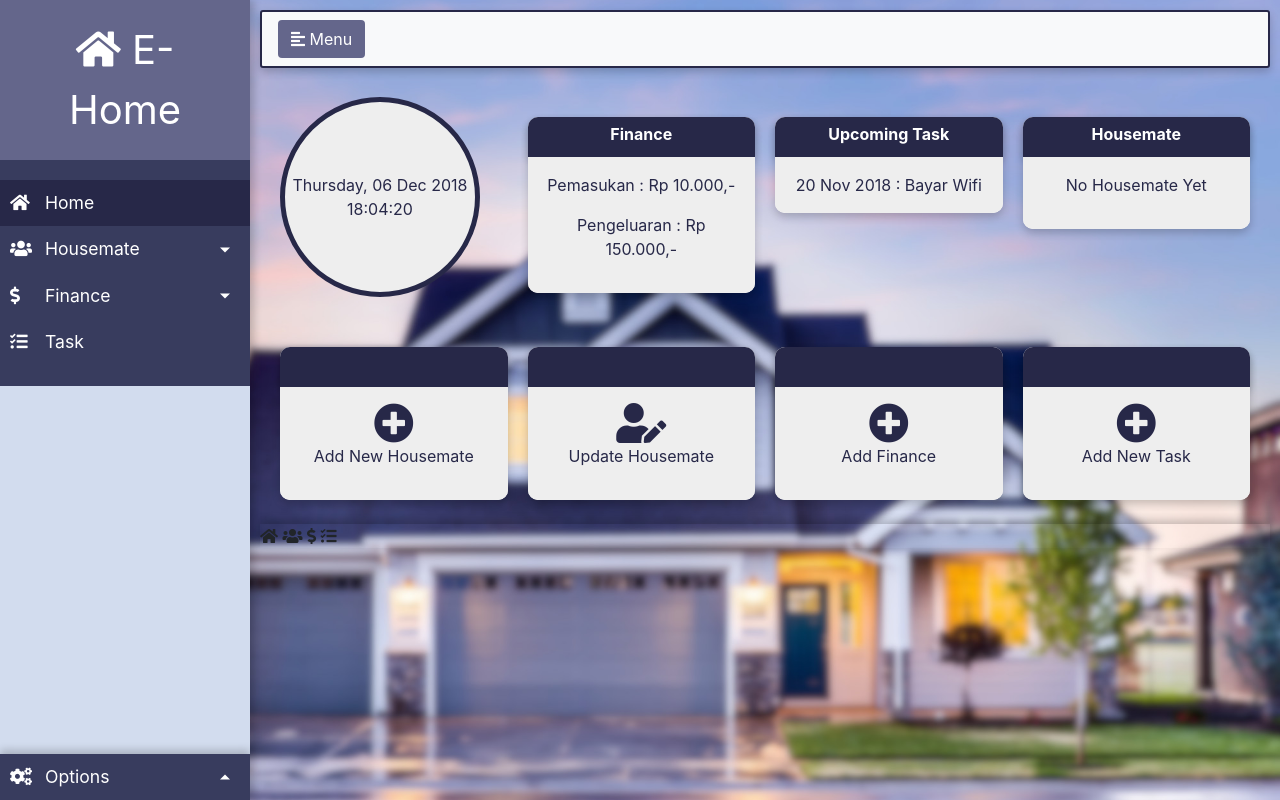
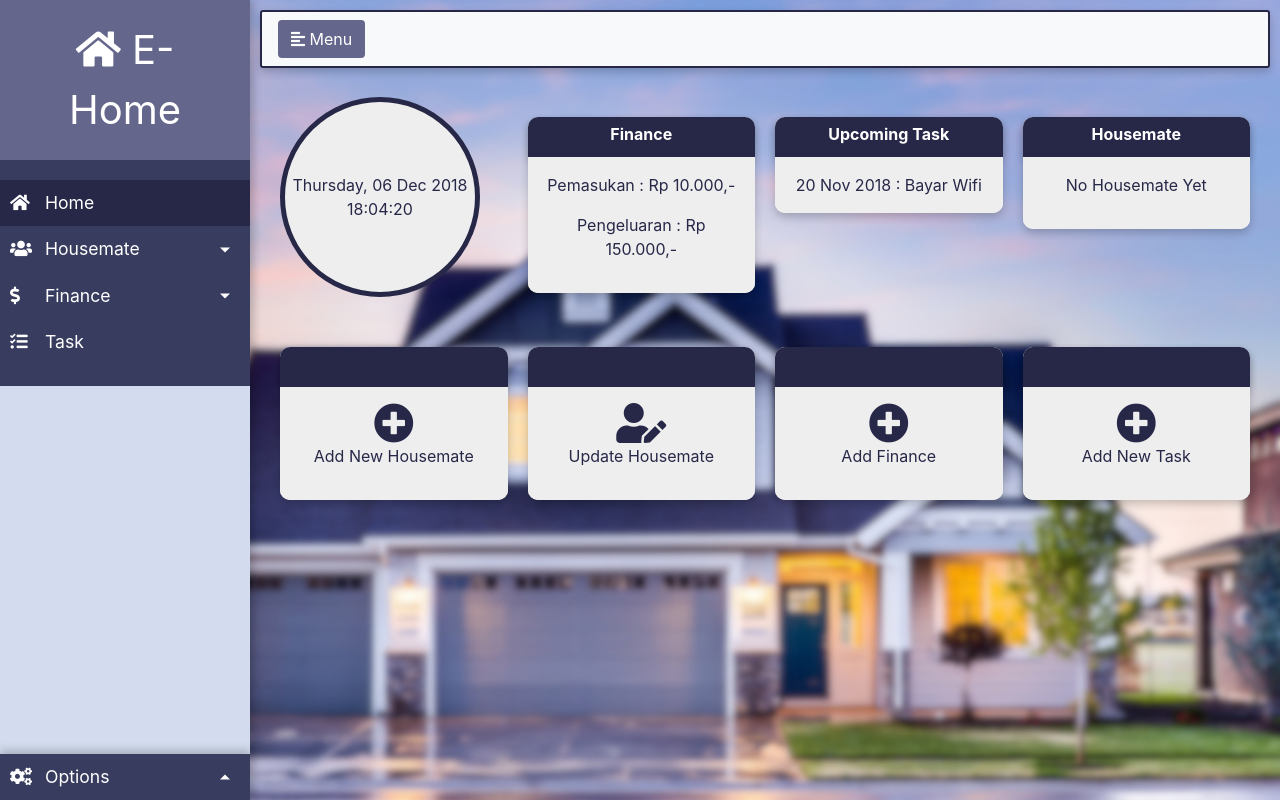
Before and after one commit to atjhoendz/Project_PemWEB, a CodeIgniter app: the page made by application/views/homepage.php in a window 1280 px wide. Run offline with CodeIgniter, Linux system fonts and the light colour scheme; some libraries are stand-ins or nearby versions.

Commit message:
styling toolbarFooter

```diff
--- a/assets/css/style.css
+++ b/assets/css/style.css
@@ -620,15 +620,29 @@ ul ul a {
     background: #607d8b;
 }
 
-.footer{
+.toolbarContainer{
+    display: none;
+    width: 100%;
     background-color: #eeeeee;
-    text-align: right;
     position: fixed;
+    padding: 5px;
     bottom: 0;
     right: 0;
     left: 0;
-    width: 100%;
-    padding: 5px;
+    text-align: center;
+}
+
+.imgMenu{
+    color: #272848;
+    font-size: 35px;
+    margin-left: 15px;
+    margin-right: 15px;
+}
+
+.imgMenu:hover,
+.imgMenu:focus{
+    color: #383c5e;
+    font-size: 40px;
 }
 
 .menu-icon {
@@ -754,10 +768,6 @@ input:checked + .slider:before {
     cursor: pointer;
 }
 
-.centerVertical{
-    margin: auto;
-}
-
 /* media queries */
 
 @media (max-width: 768px) {
@@ -815,4 +825,14 @@ input:checked + .slider:before {
     body{
         background-size: auto;
     }
+
+    .toolbarContainer{
+        display: inline;
+    }
 }
+
+@media (max-width: 395px){
+    .centerSlider{
+        display: inline-flex;
+    }
+}
```
